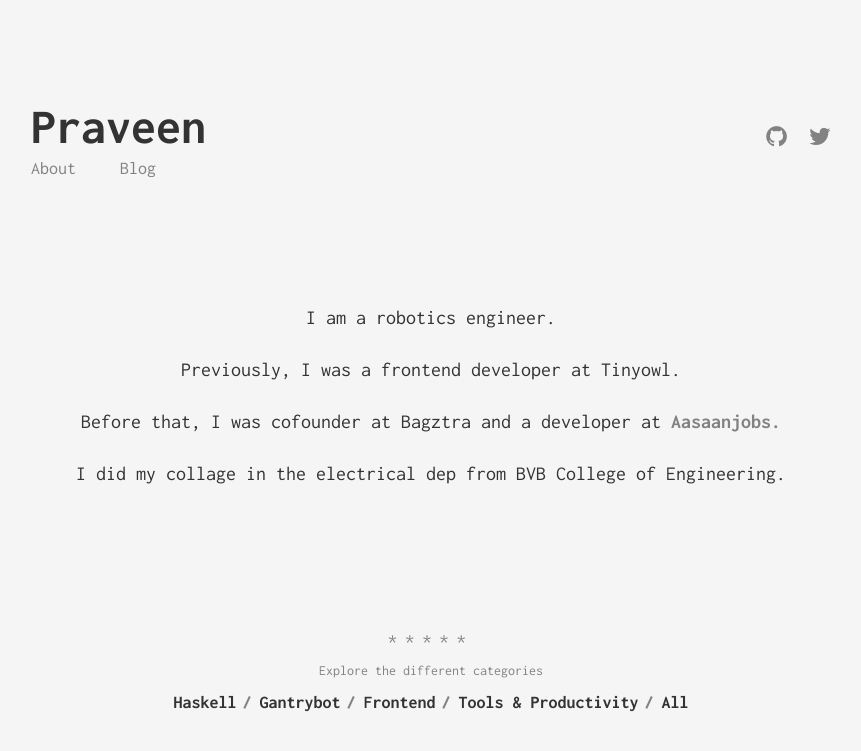
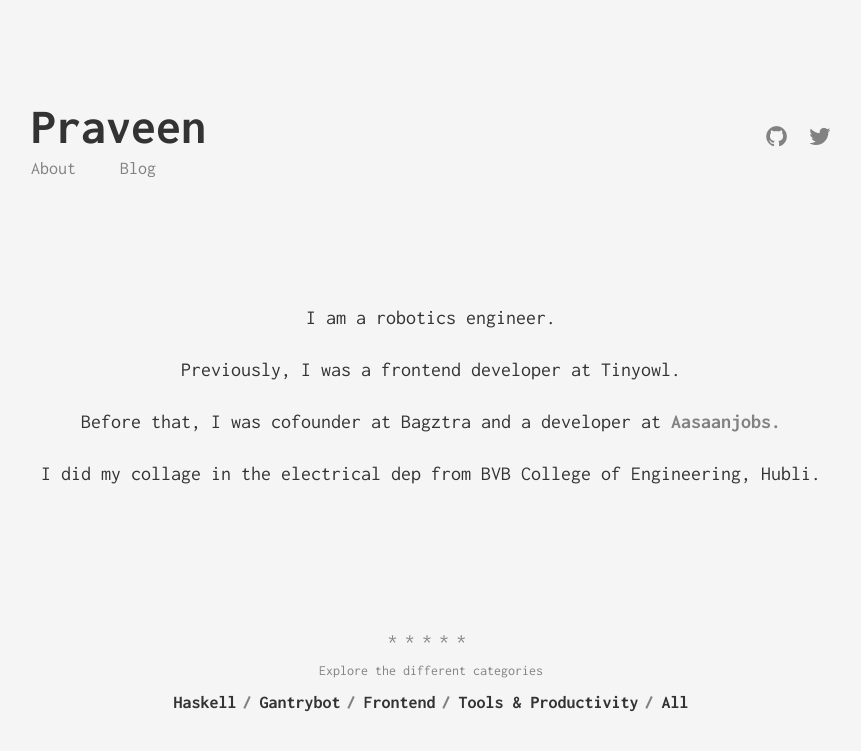
Before and after one commit to prrraveen/prrraveen.github.io, a Jekyll site: the page built from about.md, in a window 1280 px wide. Shown: the top 751 px of the page, without its empty margins (209-1070 px from the left). Built offline with Jekyll 4.4.1, drawn with Linux system fonts in a browser that asks for light colours.

Commit message:
Update about.md

```diff
--- a/about.md
+++ b/about.md
@@ -8,4 +8,4 @@ permalink: /about/
 <p class='centerText'>I am a robotics engineer.</p>
 <p class='centerText'>Previously, I was a frontend developer at Tinyowl.</p>
 <p class='centerText'>Before that, I was cofounder at Bagztra and a developer at <a href="https://www.aasaanjobs.com/">Aasaanjobs.</a></p>
-<p class='centerText'>  I did my collage in the electrical dep from BVB College of Engineering.<p>
+<p class='centerText'>  I did my collage in the electrical dep from BVB College of Engineering, Hubli.<p>
```
